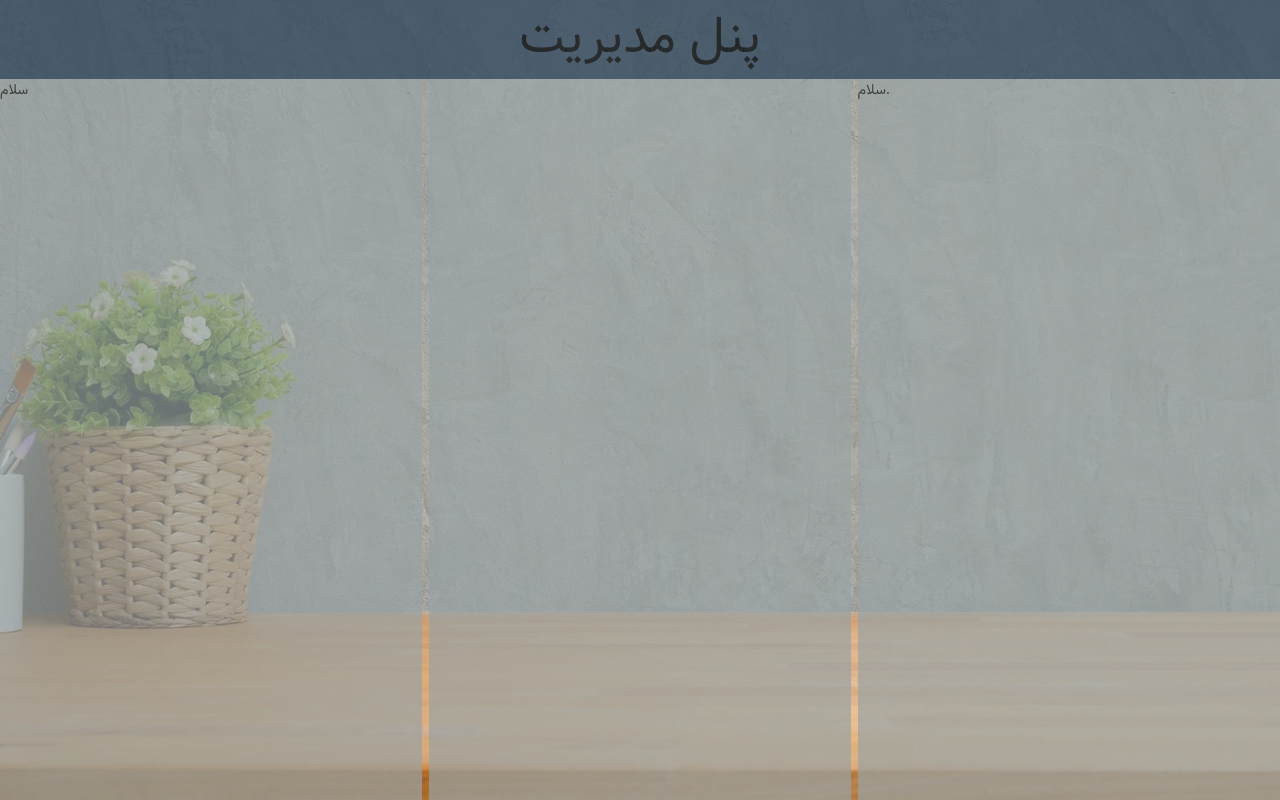
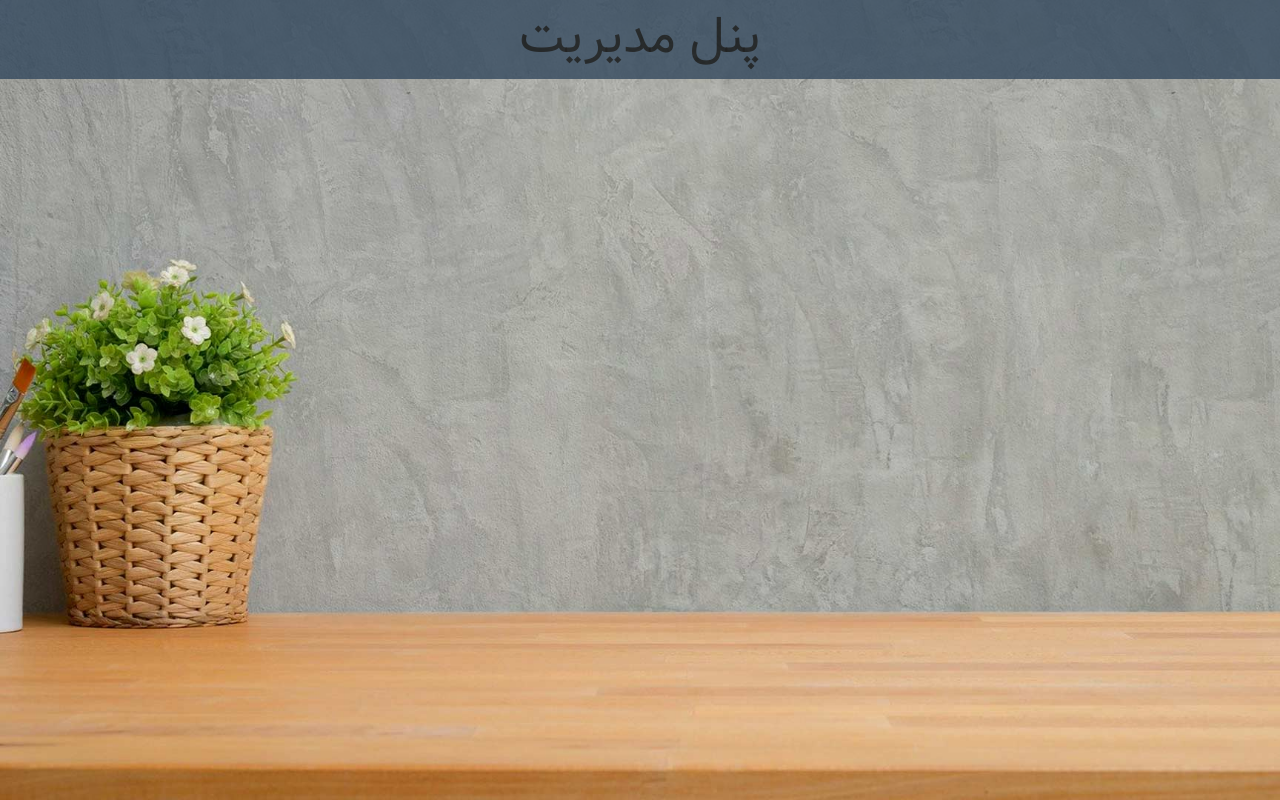
Before and after one commit to amirhallaji/ParhamFood_frontend, a React (Create React App) app: page /manager-panel in a window 1280 px wide. Built offline with nearby package versions, Linux system fonts and the light colour scheme.

Commit message:
components of the manager panel changed.

```diff
--- a/src/components/mpContainer/mpContainer.component.jsx
+++ b/src/components/mpContainer/mpContainer.component.jsx
@@ -1,17 +1,10 @@
 import React from 'react';
 import './mpContainer.styles.css';
 
-import { MpRightContainer } from '../mpRightContainer/mpRightContainer.component';
-import { MpLeftContainer } from '../mpLeftContainer/mpLeftContainer.component';
-import { MpCenterContainer } from '../mpCenterContainer/mpCenterContainer.component';
-import { MpHeader } from '../mpHeader/mpHeader.component';
 
 export const MpContainer = () => {
       return (
             <div className='mp-container'>
-                  <MpLeftContainer></MpLeftContainer>
-                  <MpCenterContainer></MpCenterContainer>
-                  <MpRightContainer></MpRightContainer>
             </div>
       )
 }
--- a/src/components/mpContainer/mpContainer.styles.css
+++ b/src/components/mpContainer/mpContainer.styles.css
@@ -2,6 +2,6 @@
       width: 100%;
       height: 100%;
       display: flex;
-      flex-direction: row;
+      flex-direction: column;
       justify-content: space-between;
 }
--- a/src/components/mpLeftContainer/mpLeftContainer.component.jsx
+++ /dev/null
@@ -1,10 +0,0 @@
-import React from 'react';
-import './mpLeftContainer.styles.css';
-
-export const MpLeftContainer = () => {
-      return (
-            <div className='mp-left-container'>
-                  سلام
-            </div>
-      )
-}
--- a/src/components/mpLeftContainer/mpLeftContainer.styles.css
+++ /dev/null
@@ -1,6 +0,0 @@
-.mp-left-container {
-      width: 33%;
-      height: 100%;
-      background-color:#99a3a4;
-      opacity: 0.7;
-}
--- a/src/components/mpRightContainer/mpRightContainer.component.jsx
+++ /dev/null
@@ -1,10 +0,0 @@
-import React from 'react';
-import './mpRightContainer.styles.css';
-
-export const MpRightContainer = () => {
-      return (
-            <div className='mp-right'>
-              سلام.
-            </div>
-      )
-}
--- a/src/components/mpRightContainer/mpRightContainer.styles.css
+++ /dev/null
@@ -1,6 +0,0 @@
-.mp-right {
-      background-color: #99a3a4;
-      opacity: 0.7;
-      width: 33%;
-      height: 100%;
-}
```
Also changed, not shown: src/components/mpCenter/mpCenter.component.jsx (added), src/components/mpCenter/mpCenter.styles.css (added), src/components/mpFooter/mpFooter.component.jsx (added), src/components/mpFooter/mpFooter.styles.css (added), src/components/mpFooterContainer/mpFooterContainer.component.jsx (added), src/components/mpFooterContainer/mpFooterContainer.styles.css (added).
